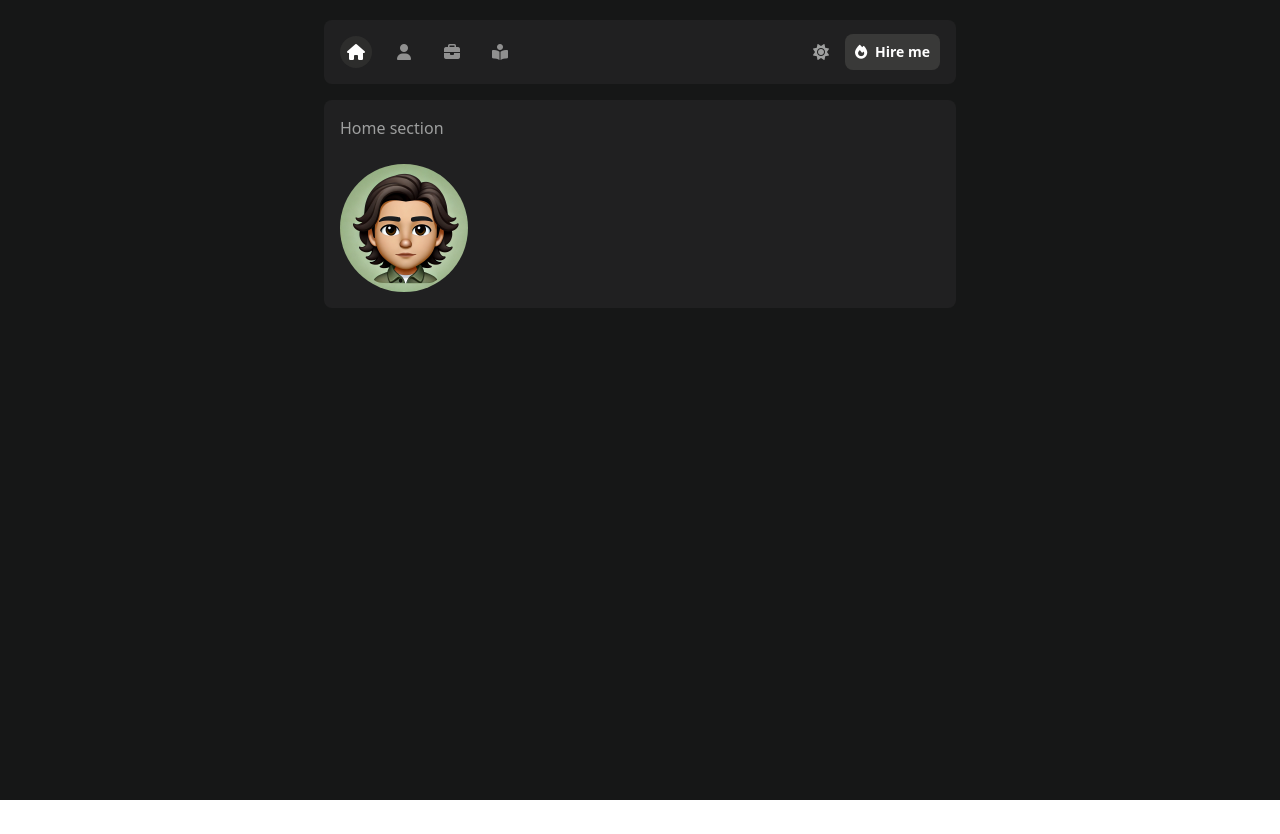
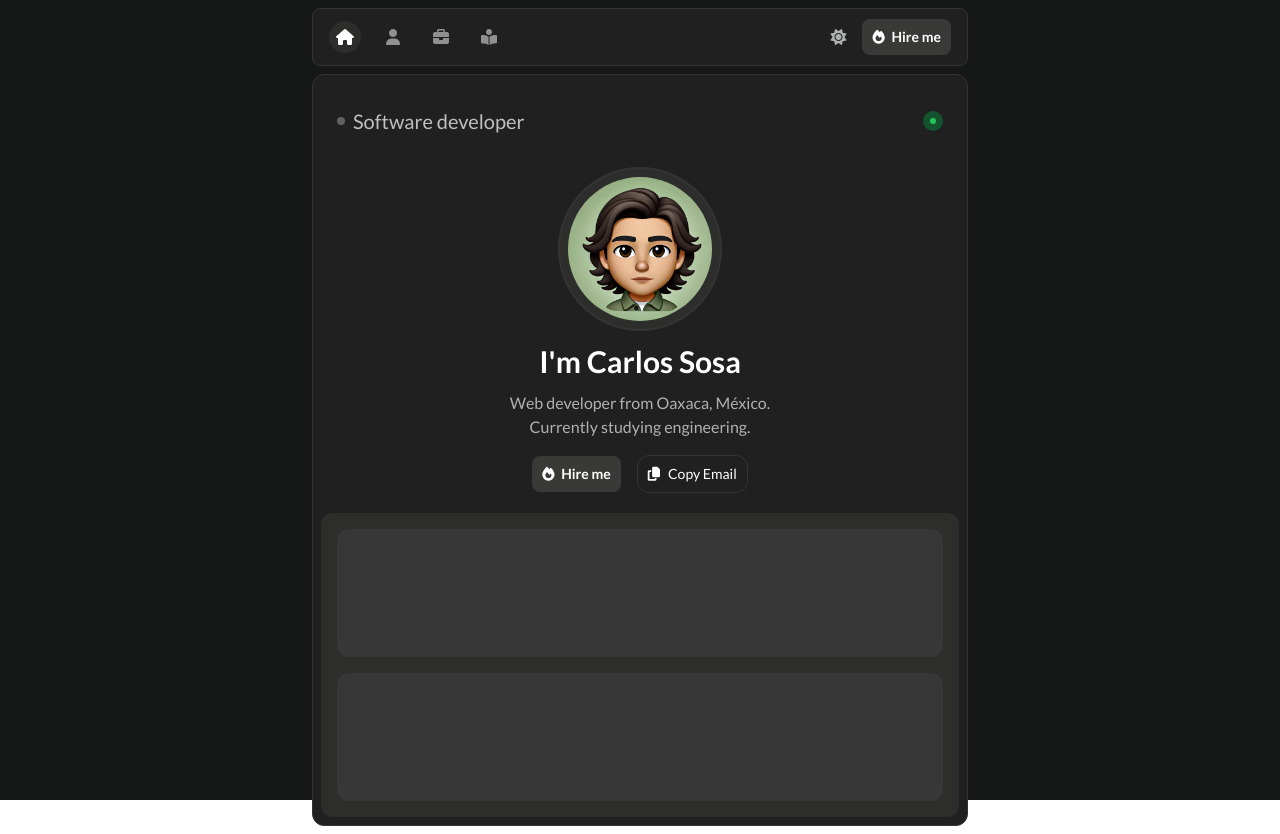
Before and after one commit to carlosupreme/portfolio, a React (Vite) app: page / in a window 1280 px wide. Before the commit the page ends 800 px from the top, so only its background shows below. Built offline with nearby package versions, Linux system fonts and the light colour scheme.

Commit message:
copy email component finished

```diff
--- a/index.html
+++ b/index.html
@@ -7,6 +7,11 @@
     <title>Carlos Sosa | Portfolio</title>
 
     <link rel="stylesheet" href="https://cdnjs.cloudflare.com/ajax/libs/font-awesome/6.6.0/css/all.min.css" integrity="sha512-Kc323vGBEqzTmouAECnVceyQqyqdsSiqLQISBL29aUW4U/M7pSPA/gEUZQqv1cwx4OnYxTxve5UMg5GT6L4JJg==" crossorigin="anonymous" referrerpolicy="no-referrer" />
+
+    <link rel="preconnect" href="https://fonts.googleapis.com">
+    <link rel="preconnect" href="https://fonts.gstatic.com" crossorigin>
+    <link href="https://fonts.googleapis.com/css2?family=Lato:ital,wght@0,100;0,300;0,400;0,700;0,900;1,100;1,300;1,400;1,700;1,900&display=swap" rel="stylesheet">
+
   </head>
   <body class="dark">
     <div id="root"></div>
--- /dev/null
+++ b/src/components/CopyEmailButton.tsx
@@ -0,0 +1,21 @@
+import {useState} from "react";
+
+export default function CopyEmail() {
+    const [clicked, setClicked] = useState(false)
+
+    const copyEmailToClipboard = () => {
+        const email = "carlosupremedev@gmail.com";
+        navigator.clipboard.writeText(email).then(() => setClicked(true));
+        setTimeout(() => setClicked(false), 2000);
+    }
+
+    return (
+        <button
+            disabled={clicked}
+            onClick={copyEmailToClipboard}
+            className="disabled:opacity-50 dark:disabled:ring-0 px-2.5 py-2 border border-dark-border rounded-xl text-sm dark:text-white cursor-pointer dark:hover:ring-4 dark:hover:ring-dark-profound transition-all">
+            <i className="fa-solid fa-copy mr-2"></i>
+            {clicked ? "Copied" : "Copy Email"}
+        </button>
+    )
+}
--- a/src/components/HireMeButton.tsx
+++ b/src/components/HireMeButton.tsx
@@ -1,6 +1,8 @@
 export default function HireMeButton(){
     return (
-        <button className="dark:bg-dark-bg-button dark:text-white py-2 px-2.5 rounded-lg text-sm font-bold">
+        <button className="
+        focus:ring-2 focus:ring-dark-button dark:focus:ring-white focus:outline-none
+        dark:bg-dark-bg-button dark:text-white py-2 px-2.5 rounded-lg text-sm font-bold">
             <i className="fa-solid fa-fire mr-1"></i> Hire me
         </button>
     )
--- a/src/components/Navbar.tsx
+++ b/src/components/Navbar.tsx
@@ -4,8 +4,8 @@ import NavigationButton from "./NavigationButton.tsx";
 
 export default function Navbar() {
     return (
-        <div className="dark:bg-dark dark:text-dark-font rounded-lg px-4 flex items-center justify-between">
-            <div className="flex gap-4 items-center py-4">
+        <div className="dark:bg-dark dark:text-dark-font border dark:border-dark-border rounded-lg px-4 flex items-center justify-between">
+            <div className="flex gap-4 items-center py-3">
                 <NavigationButton
                     route={"/"}
                     icon={"fa-solid fa-house"}/>
--- a/src/index.css
+++ b/src/index.css
@@ -1,3 +1,7 @@
 @tailwind base;
 @tailwind components;
 @tailwind utilities;
+
+body {
+    font-family: "Lato", sans-serif;
+}
--- a/src/pages/Home.tsx
+++ b/src/pages/Home.tsx
@@ -1,10 +1,44 @@
 import me from "../assets/me-memoji.png";
+import HireMeButton from "../components/HireMeButton.tsx";
+import CopyEmail from "../components/CopyEmailButton.tsx";
 
 export default function Home() {
     return (
-        <div>
-            <h2>Home section</h2> <br/>
-            <img src={me} alt="Me" className={"w-32 h-32 rounded-full object-cover"}/>
+        <div className="dark:text-dark-font flex flex-col gap-5">
+            <div className="flex items-center justify-between px-4 w-full">
+                <div className="flex gap-2 items-center">
+                    <div className="dark:bg-dark-bullet w-2 h-2 rounded-full"></div>
+                    <h2 className="text-xl accent-dark-font-title text-dark-font-title">Software developer</h2>
+                </div>
+
+                <div className="bg-green-900 w-5 h-5 rounded-full grid place-items-center">
+                    <div className="bg-green-500 w-1.5 h-1.5 rounded-full"></div>
+                </div>
+            </div>
+
+            <div className=" w-full flex flex-col items-center justify-center">
+                <div className="border-2 dark:border-dark-border dark:bg-dark-bg-section rounded-full p-2 my-3">
+                    <img src={me} alt="Me" className="w-36 h-36 rounded-full object-cover"/>
+                </div>
+                <h1 className="dark:text-white font-semibold text-3xl mb-3">I'm Carlos Sosa</h1>
+                <h4>Web developer from Oaxaca, México.</h4>
+                <h4>Currently studying engineering.</h4>
+
+                <div className="flex gap-4 items-center mt-4">
+                    <HireMeButton/>
+                    <CopyEmail/>
+                </div>
+            </div>
+
+            <section className="dark:bg-dark-bg-section p-4 w-full flex flex-col gap-4 rounded-xl">
+                <article className="dark:bg-dark-bg-item h-32 w-full rounded-xl">
+
+                </article>
+
+                <article className="dark:bg-dark-bg-item h-32 w-full rounded-xl">
+
+                </article>
+            </section>
         </div>
     )
 }
--- a/src/pages/Layout.tsx
+++ b/src/pages/Layout.tsx
@@ -4,9 +4,9 @@ import Navbar from "../components/Navbar.tsx";
 export default function Layout() {
     return (
         <div className="h-screen w-full dark:bg-dark-profound">
-            <div className="max-w-2xl mx-auto w-full p-5 flex flex-col gap-4">
+            <div className="max-w-2xl mx-auto w-full p-2 flex flex-col gap-2">
                 <Navbar/>
-                <main className="p-4 dark:text-dark-font dark:bg-dark w-full rounded-lg">
+                <main className="pt-8 px-2 pb-2 dark:text-dark-font dark:bg-dark w-full rounded-xl border border-dark-border">
                     <Outlet/>
                 </main>
             </div>
--- a/tailwind.config.js
+++ b/tailwind.config.js
@@ -8,10 +8,13 @@ export default {
             colors: {
                 'dark': '#202021',
                 'dark-profound': '#161717',
-                'dark-font': '#9e9f9f',
-                'dark-font-hover': '#f4f4f4',
+                'dark-font': '#b0b1b1',
+                'dark-font-title': '#C0C0C0',
+                'dark-border': '#343434',
                 'dark-bg-button': '#393938',
                 'dark-bg-section': '#2d2d2c',
+                'dark-bg-item': '#373737',
+                'dark-bullet': '#616060',
                 'dark-nav-bg-button-hover': '#2d2d2c',
                 'dark-nav-button': '#909090',
             },
```
